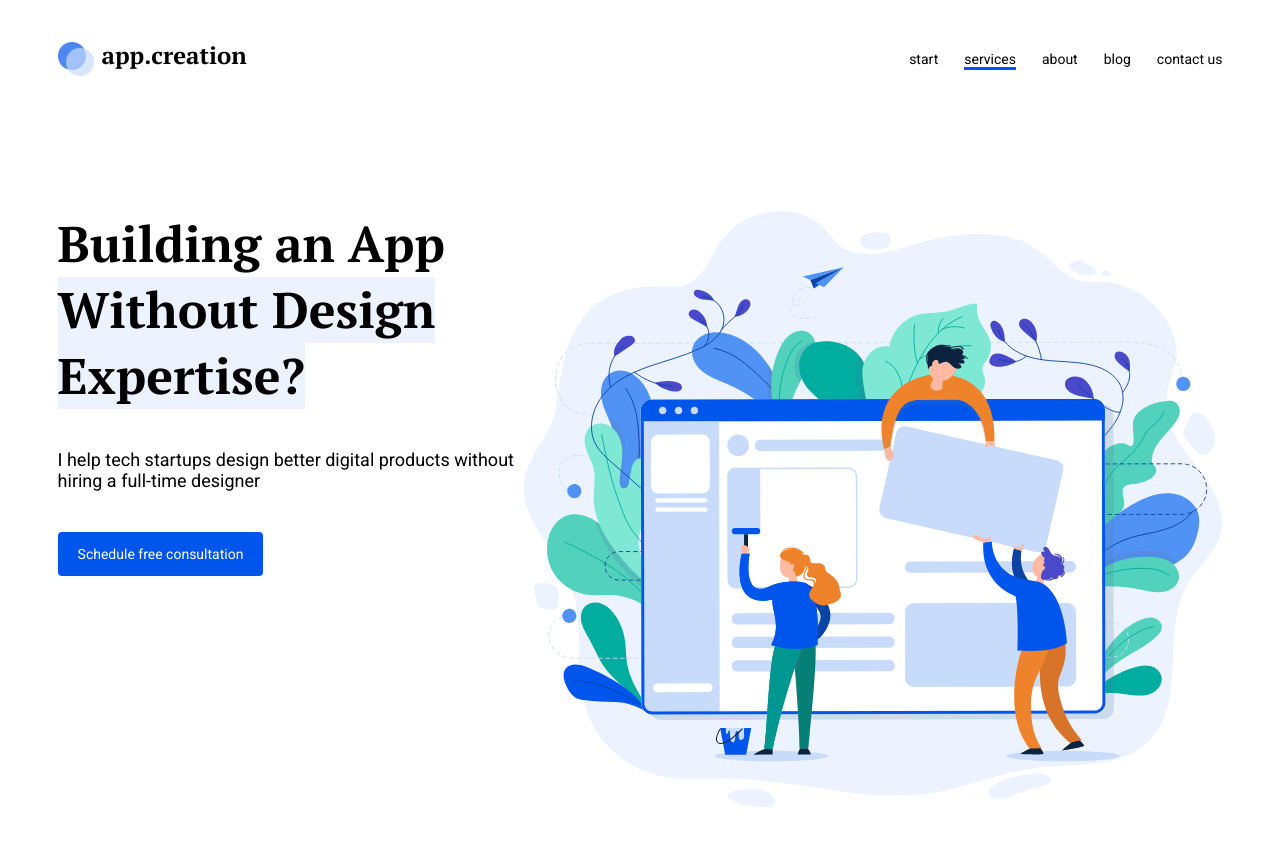
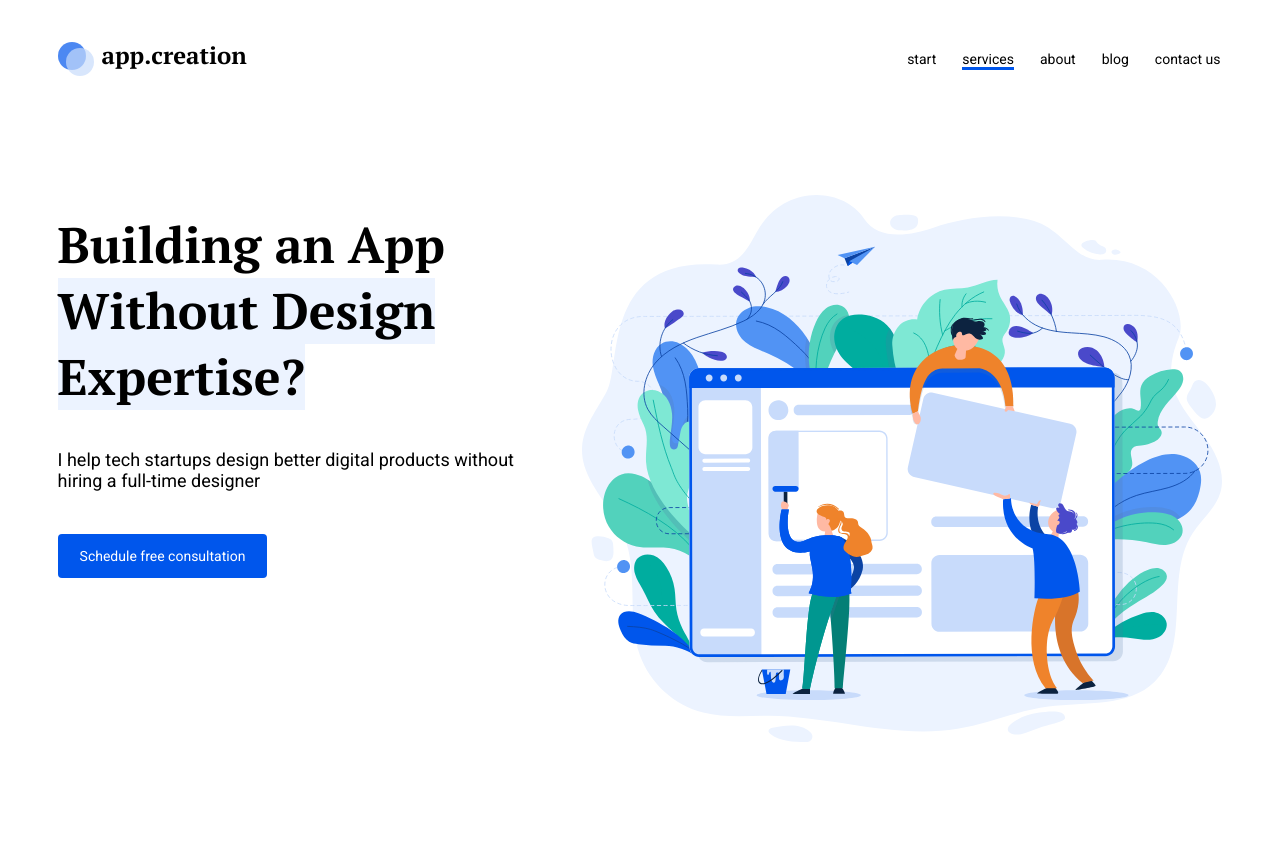
Before and after one commit to WebHeroSchool/Oxytory, a plain HTML site: page index.html in a window 1280 px wide. Drawn offline with Linux system fonts and the light colour scheme.

Commit message:
Исправлены ошибки для совпадение с макетами

```diff
--- a/style.css
+++ b/style.css
@@ -7,14 +7,14 @@ body {
 }
 
 .wrapper	{
-	width: 79%;
+	width: 79.5%;
 	margin: auto;
 }
 
 .header 	{
 	display: flex;
 	justify-content: space-between;
-	margin-bottom: 205px;
+	margin-bottom: 132px;
 }
 
 .logo 	{
@@ -49,11 +49,12 @@ body {
 .menu {
  	display: flex;
  	align-items: center;
+ 	padding-right: 10px;
 }
 
 .menu__item	{
 	align-content: center;
-	font: 500 18px/21px Roboto, arial, helvetica, sans-serif;
+	font: 600 18px/21px Roboto, arial, helvetica, sans-serif;
  	color:#000;
  	text-decoration: none;
  	position: relative;
@@ -92,7 +93,8 @@ body {
 
 .main__title {
 	font: 700 66px/87px pt_serifbold, arial, helvetica, sans-serif;
-	margin: 0 0 40px 0;
+	margin: 0 0 37px 0;
+	padding-top: 73px;
 }
 
 .main__description {
@@ -107,7 +109,7 @@ body {
 
 .main__button {
 	display: inline-block;
-	padding: 16px 22px;
+	padding: 18px 29px;
 	background-color: #0056EC;
 	color: #fff;
 	text-decoration: none;
@@ -132,7 +134,7 @@ body {
 
 @media (max-width: 1500px) {
 	.wrapper {
-		width: 67%;
+		width: 68%;
 	}
 	.menu__item	{
 		align-content: center;
@@ -142,37 +144,37 @@ body {
  }
 
 	.main {
-		background-size: 60%;
+		background-size: 55%;
 		padding: 0 58% 25% 0;
 	}
 
 	.header {
-		margin-bottom: 100px;
+		margin-bottom: 84px;
 	}
+
+	.menu {
+    padding-right: 6px;
+  }
 	.main__title {
 		font: 50px/66px pt_serifbold, arial, helvetica, sans-serif;
 		width: 38vw;
+		padding-top: 16px;
 	}
 
 	.main__description {
 		font: 500 18px/21px Roboto, arial, helvetica, sans-serif;
-		margin-bottom: 41px;
+		margin-bottom: 43px;
 		padding: 0;
 	}
 	.main__button {
 		display: inline-block;
-		padding: 14px 20px;
+		padding: 14px 22px;
 		font: 500 14px/16px Roboto, arial, helvetica, sans-serif;
 	}
 
 	.main__button:hover {
 		opacity: 50%;
 		font-weight: 600;
-	}
-
-	.wrapper {
-		width: 67%;
-		margin: auto;
 	}
 }
 
@@ -182,10 +184,18 @@ body {
 		width: 91%;
 	}
 	.header {
-		margin-bottom: 100px;
+		margin-bottom: 84px;
+	}
+	.menu {
+		padding-right: 2px;
 	}
 	.main {
-		background-size: 60%;
+		background-size: 55%;
+	}
+	.main__title {
+		font: 700 50px/66px pt_serifbold, arial, helvetica, sans-serif;
+		padding-top: 17px;
+		margin-bottom: 39px;
 	}
 }
 
```
